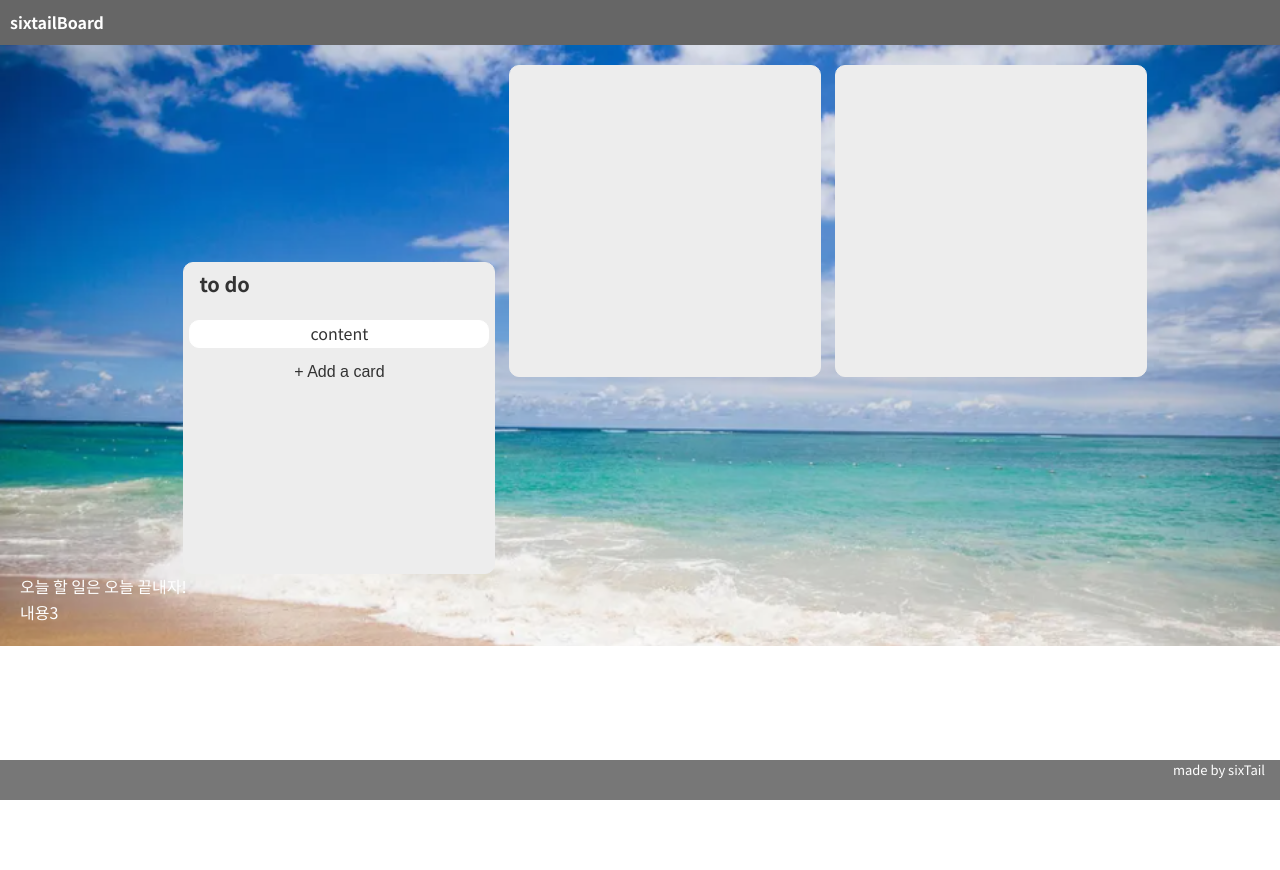
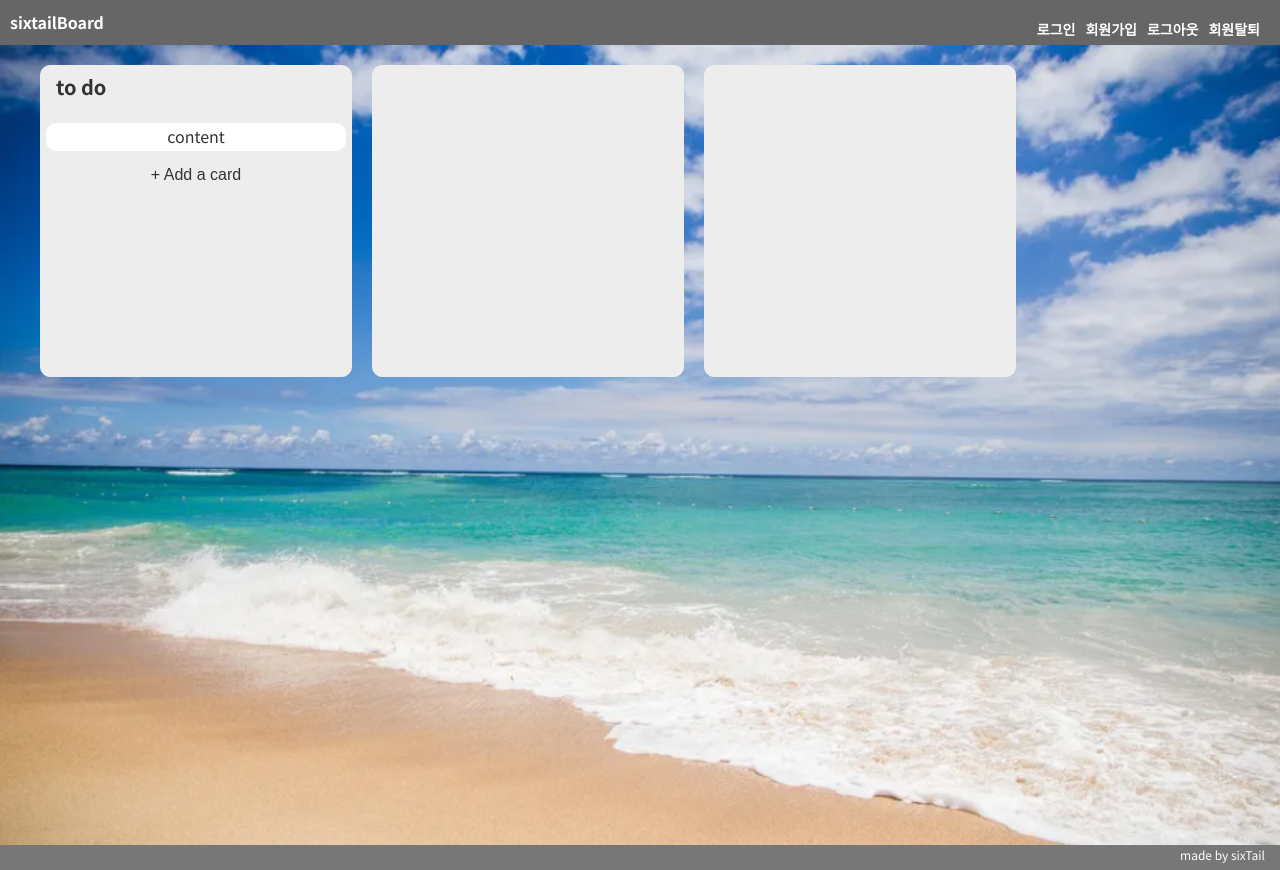
Before and after one commit to rymile/sixtail, a website: page assets/index.html in a window 1280 px wide. Shown: the top 870 px of the page. Before the commit the page ends 800 px from the top, so only its background shows below. Drawn offline with Linux system fonts and the light colour scheme; files whose address does not match are found by name.

Commit message:
feat:frontDev+cardManage

```diff
--- a/assets/css/main.css
+++ b/assets/css/main.css
@@ -1,24 +1,18 @@
-#wrap {
-    background-image: url(../images/mainBack.png);
-    background-repeat: no-repeat;
-    background-size: cover;
-}
-
 /* main */
 .main .work {}
 .main .work .inner {}
 .main .work .board {
+    display: flex;
     text-align: center;
 }
 .main .work .board li {
-    display: inline-block;
     border: 1px solid #ededed;
     border-radius: 10px;
     width: 300px;
     height: 300px;
     background: #ededed;
     transition: 0.4s;
-    margin-left: 10px;
+    margin-left: 20px;
     padding: 5px;
 }
 .main .work .board li:hover {
--- a/assets/css/reset.css
+++ b/assets/css/reset.css
@@ -1,5 +1,8 @@
 @import url('https://fonts.googleapis.com/css2?family=Noto+Sans+KR:wght@100;300;400;500;700&display=swap');
-
+html, body {
+    width: 100%;
+    height: 100%;
+}
 html, body, div, span, applet, object, iframe,
 h1, h2, h3, h4, h5, h6, p, blockquote, pre,
 a, abbr, acronym, address, big, cite, code,
@@ -70,8 +73,13 @@ table {
 
 
 /* common css =========================================== */
+#wrap {
+    width: 100%;
+    height: 100%;
+}
 /* header */
 #header {
+    position: relative;
     width: 100%;
     background: #666;
     padding: 10px;
@@ -91,10 +99,36 @@ table {
     border-radius: 7px;
     padding: 3px;
 }
+#header .nav {
+    position: absolute;
+    bottom: 3px;
+    right: 30px;
+}
+#header .nav .gnb {
+    display: flex;
+}
+#header .nav .gnb li {
+    margin-right: 10px;
+}
+#header .nav .gnb li a {
+    color: #fff;
+    font-size: 14px;
+    font-weight: 600;
+    transition: 0.3s;
+}
+#header .nav .gnb li a:hover {
+    background: #999;
+    border-radius: 7px;
+    padding: 3px;
+}
 
 /* main - common css */
 #container {
+    width: 100%;
     height: 100%;
+    background-image: url(../images/mainBack.png);
+    background-repeat: no-repeat;
+    background-size: cover;
 }
 #container::after {
     content: "";
@@ -111,16 +145,13 @@ table {
 #footer {
     width: 100%;
     background: #777;
-
-    position: fixed;
-    bottom: 0;
 }
 #footer .inner {
-    height: 40px;
+    height: 25px;
 }
 #footer p {
     color: #fff;
     text-align: right;
     margin-right: 15px;
-    font-size: 13px;
+    font-size: 12px;
 }
--- a/assets/index.html
+++ b/assets/index.html
@@ -17,6 +17,14 @@
           <h1>
             <a href="./index.html"><img src="" alt="" />sixtailBoard</a>
           </h1>
+          <nav class="nav">
+            <ul class="gnb">
+              <li><a href="#">로그인</a></li>
+              <li><a href="#">회원가입</a></li>
+              <li><a href="#">로그아웃</a></li>
+              <li><a href="#">회원탈퇴</a></li>
+            </ul>
+          </nav>
         </div>
       </header>
 
@@ -38,12 +46,6 @@
               </ul>
             </div>
           </div>
-          <div class="work w2">
-            <div class="inner">오늘 할 일은 오늘 끝내자!</div>
-          </div>
-          <div class="work w3">
-            <div class="inner">내용3</div>
-          </div>
         </section>
       </main>
 
--- a/routes/index.js
+++ b/routes/index.js
@@ -13,7 +13,7 @@ router.use('/', boardsRouter);
 // const columnsRouter = require('./columnRoute');
 // router.use('/', columnsRouter);
 
-// const cardManagesRouter = require('./cardManagesRoute');
-// router.use('/', cardManagesRouter);
+// const cardManageRouter = require('./cardManageRoute');
+// router.use('/', cardManageRouter);
 
 module.exports = router;
```
Also changed, not shown: controller/cardManageController.js (added, +90 -0 lines), repository/cardManageRepository.js (added, +68 -0 lines), routes/cardManageRoute.js (added, +13 -0 lines), routes/cardManagesRoute.js (deleted), service/cardManageService.js (added).
